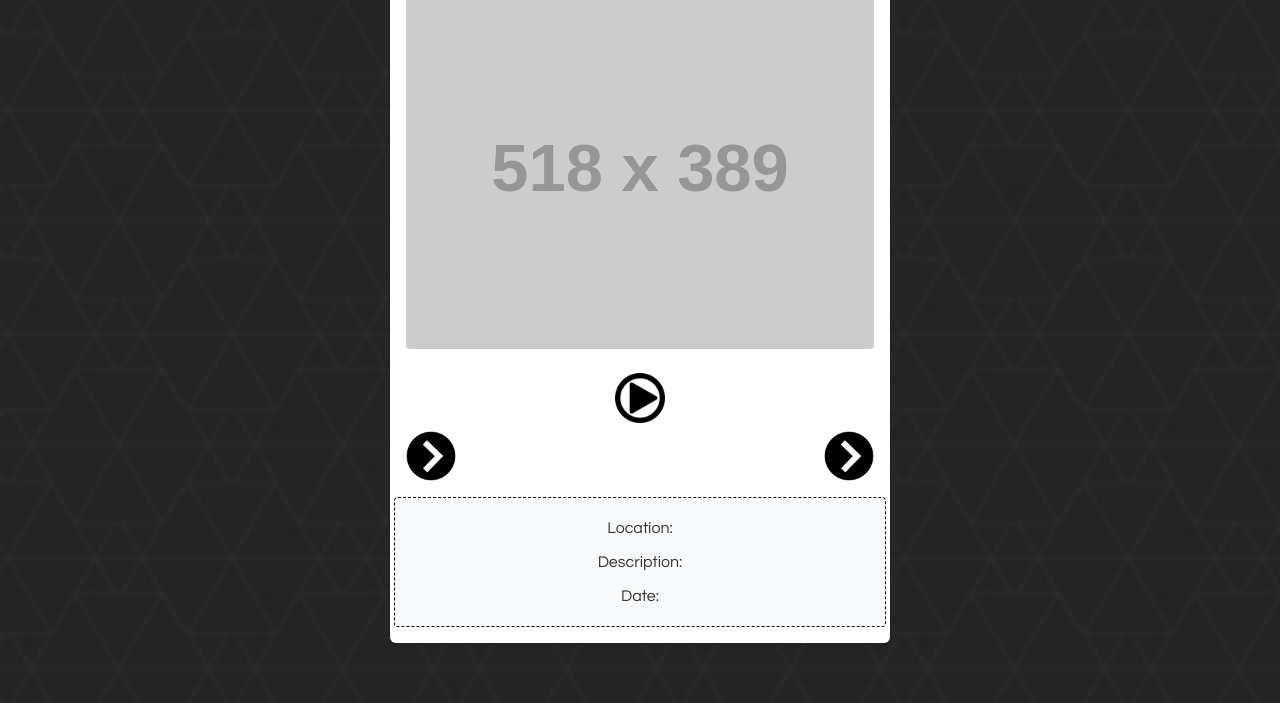
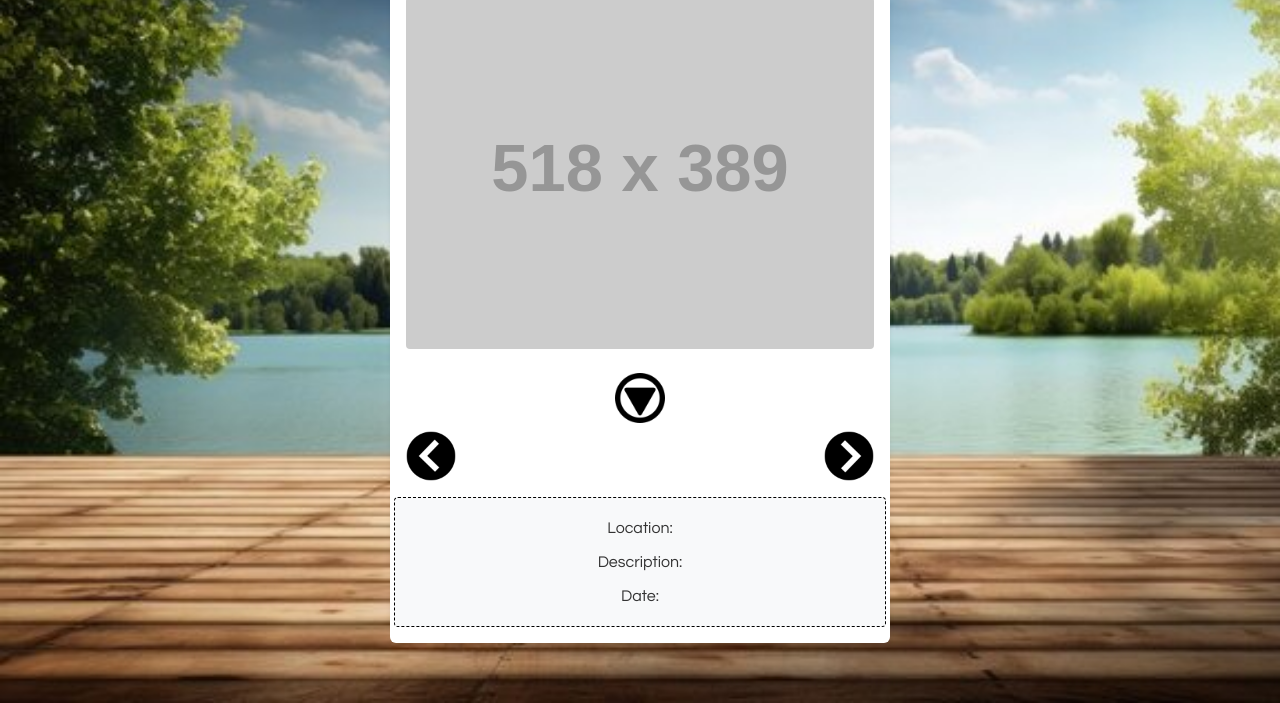
Before and after one commit to OwenC525/NJIT-Slideshow-Project, a plain HTML site: page index.html in a window 1280 px wide. Both pictures are taken after a click on the picture 640 px from the left and 494 px from the top of the page. Shown: the part 97-800 px from the top of the page. Drawn offline with nearby package versions, Linux system fonts and the light colour scheme; no server answers; placeholder pictures from the web are drawn by us.

Commit message:
fixed css arrows and added background

```diff
--- a/index.html
+++ b/index.html
@@ -33,7 +33,7 @@
 
                 <!-- More Indicator and Navigation Controls -->
                 <div class="col-12 text-center my-2">
-                    <img class="moreIndicator rot90 img-fluid" src="img/more.png" alt="More Content" />
+                    <img class="moreIndicator img-fluid" src="img/more.png" alt="More Content" />
                 </div>
                 <div id="nav" class="col-12 d-flex justify-content-between">
                     <img id="prevPhoto" class="rot180 img-fluid" src="img/arrow.png" alt="Previous Photo" />
--- a/style.css
+++ b/style.css
@@ -1,7 +1,7 @@
 body {
     overflow-x: hidden;
     font-family: 'Century Gothic', sans-serif;
-    background-image: url('../img/geometry.jpg');
+    background-image: url('img/places/lake_bg.jpg');
     background-size: cover;
     background-attachment: fixed;
 }
@@ -76,16 +76,21 @@ body {
 Make it animate nicely. You'll need CSS3 for this */
 .rot90 {
     /* Add 90-degree rotation */
+    transform: rotate(90deg);
+    transition: transform .7s;
 }
 
 /* Add CSS styles to rotate the element 180deg
 Make it animate nicely. You'll need CSS3 for this */
 .rot180 {
     /* Add 180-degree rotation */
+    transform: rotate(180deg);
 }
 
 /* Add CSS styles to rotate the element 270deg
 Make it animate nicely. You'll need CSS3 for this */
 .rot270 {
     /* Add 270-degree rotation */
+    transform: rotate(270deg);
+    transition: transform 0.7s;
 }
```
Also changed, not shown: img/places/lake_bg.jpg (added).
